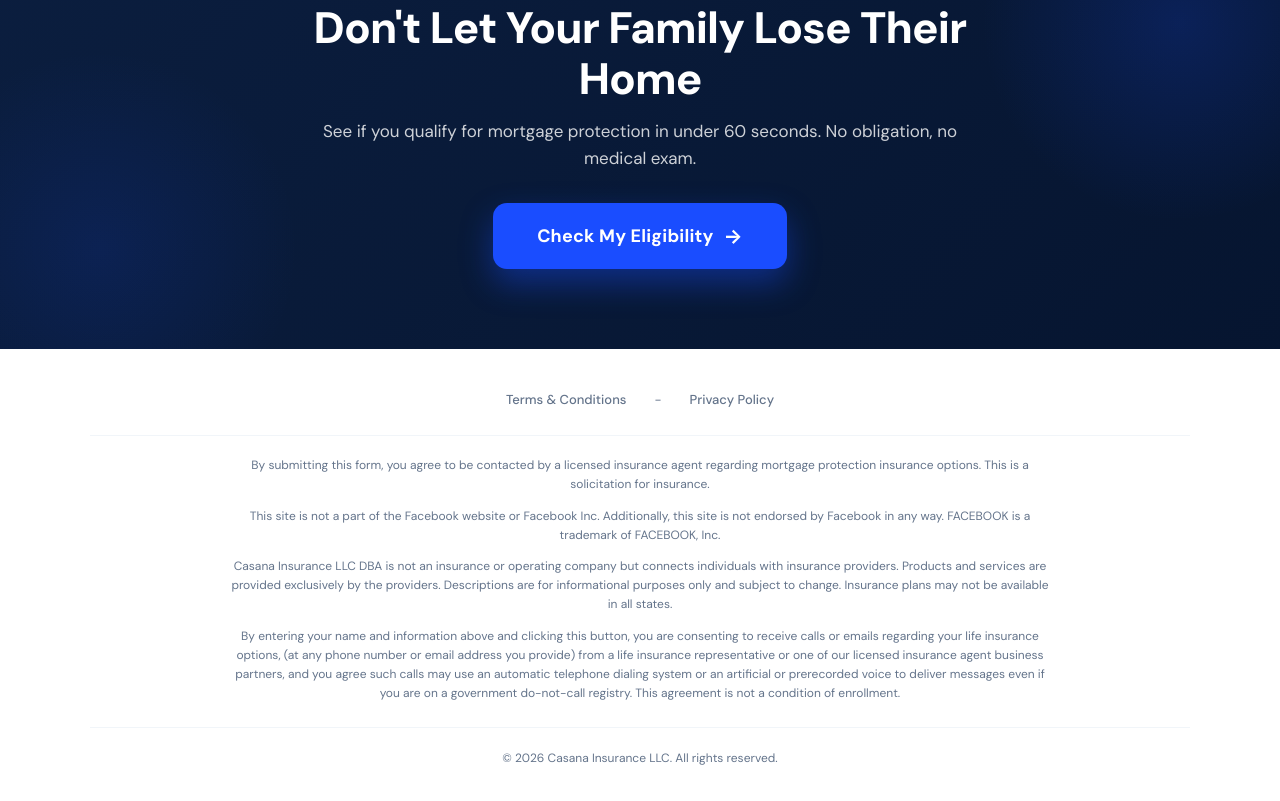
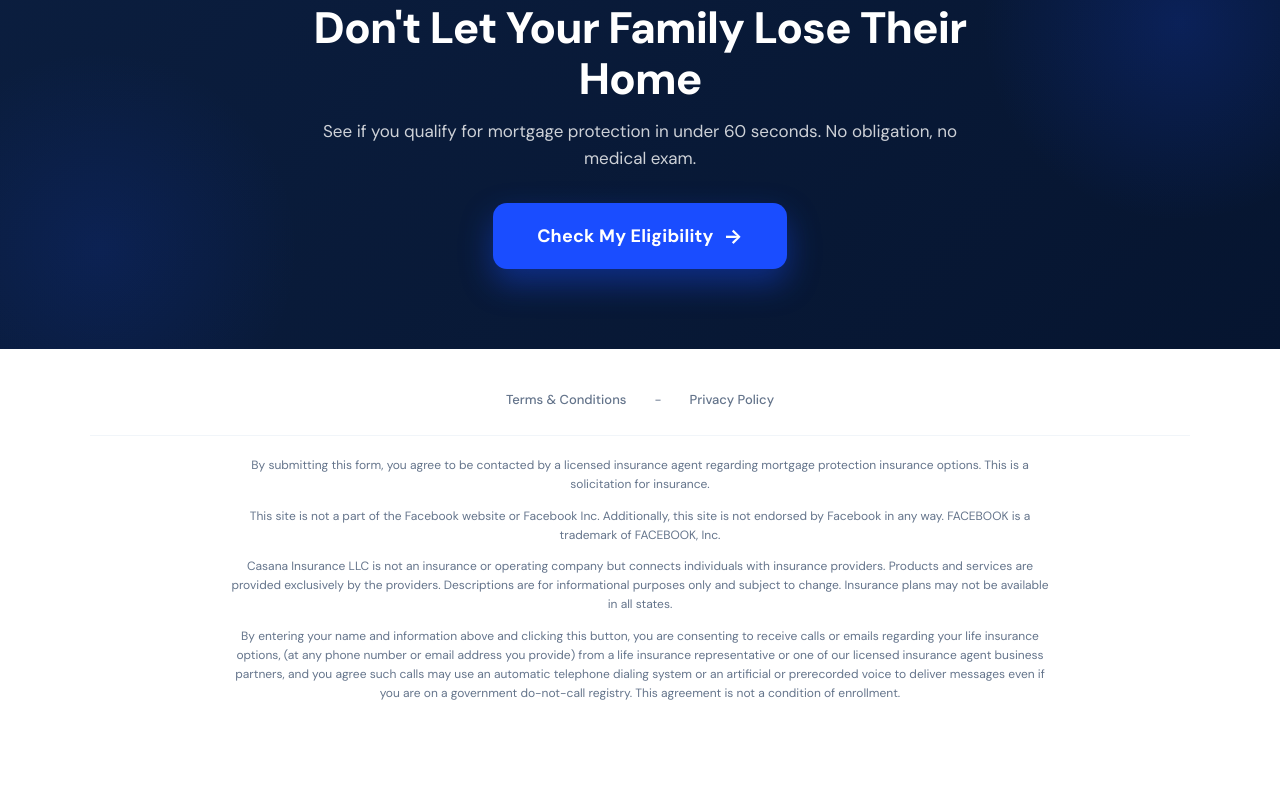
Before and after one commit to nietochristian01/Casana-mortgage-lp, a website: page index.html in a window 1280 px wide. Shown: the part 2659-3460 px from the top of the page. After the commit the page ends 3406 px from the top, so only its background shows below. Drawn offline with Linux system fonts and the light colour scheme.

Commit message:
Update index.html

```diff
--- a/index.html
+++ b/index.html
@@ -785,10 +785,9 @@ h2.section-h{
     <div class="foot-tcpa">
       <p>By submitting this form, you agree to be contacted by a licensed insurance agent regarding mortgage protection insurance options. This is a solicitation for insurance.</p>
       <p>This site is not a part of the Facebook website or Facebook Inc. Additionally, this site is not endorsed by Facebook in any way. FACEBOOK is a trademark of FACEBOOK, Inc.</p>
-      <p>Casana Insurance LLC DBA is not an insurance or operating company but connects individuals with insurance providers. Products and services are provided exclusively by the providers. Descriptions are for informational purposes only and subject to change. Insurance plans may not be available in all states.</p>
+      <p>Casana Insurance LLC is not an insurance or operating company but connects individuals with insurance providers. Products and services are provided exclusively by the providers. Descriptions are for informational purposes only and subject to change. Insurance plans may not be available in all states.</p>
       <p>By entering your name and information above and clicking this button, you are consenting to receive calls or emails regarding your life insurance options, (at any phone number or email address you provide) from a life insurance representative or one of our licensed insurance agent business partners, and you agree such calls may use an automatic telephone dialing system or an artificial or prerecorded voice to deliver messages even if you are on a government do-not-call registry. This agreement is not a condition of enrollment.</p>
     </div>
-    <div class="foot-bottom">© 2026 Casana Insurance LLC. All rights reserved.</div>
   </div>
 </footer>
 
```
